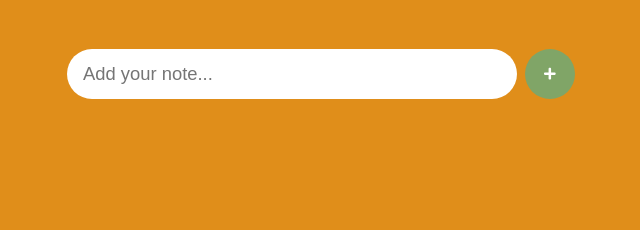
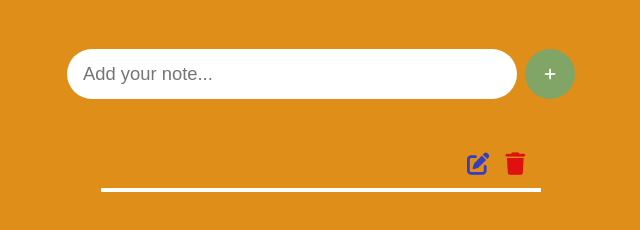
Before and after one commit to AnmolBhatia1001/ASB_JS21_TODOAPP, a plain HTML site: page index.html in a window 1280 px wide. Both pictures are taken after a click on the button 869 px from the left and 150 px from the top of the page. Shown: the part 76-306 px from the top of the page, without its empty margins (319-959 px from the left). Drawn offline with Linux system fonts and the light colour scheme.

Commit message:
Functionality Added

```diff
--- a/index.html
+++ b/index.html
@@ -6,17 +6,20 @@
     <title>Todo App</title>
     <link rel="stylesheet" href="./style.css">
     <link href="https://fonts.googleapis.com/css2?family=Bebas+Neue&display=swap" rel="stylesheet">
+    <!-- <script src="https://use.fontawesome.com/releases/v5.13.0/js/all.js"></script> -->
+    <link
+    rel="stylesheet" href="https://cdnjs.cloudflare.com/ajax/libs/font-awesome/6.2.0/css/all.min.css" integrity="sha512-xh6O/CkQoPOWDdYTDqeRdPCVd1SpvCA9XXcUnZS2FmJNp1coAFzvtCN9BmamE+4aHK8yyUHUSCcJHgXloTyT2A==" crossorigin="anonymous" referrerpolicy="no-referrer"
+    />
 </head>
 <body>
     <h1><span class="heading">TODO</span>App</h1>
     <div class="input_div">
-        <input type="text" class="input" placeholder="Add your note...">
-        <button class="addButton"><i class="fas fa-plus"></i></button>
+        <input type="text" id="input" class="input" placeholder="Add your note...">
+        <button class="addButton" onclick="addNote()"><i class="fas fa-plus"></i></button>
     </div>
-
-    <div class="container">
+    <div id="container" class="container">
     </div>
     <script type="text/javascript" src="./index.js"></script>
-    <script src="https://use.fontawesome.com/releases/v5.13.0/js/all.js"></script>
+
 </body>
 </html>
--- a/index.js
+++ b/index.js
@@ -0,0 +1,47 @@
+function addNote(){
+    const userInput = document.getElementById("input");
+    const container = document.getElementById("container");
+    const noteDiv = document.createElement("div")
+    const noteText = document.createElement("input")
+    const editIcon = document.createElement("i")
+    const delIcon = document.createElement("i")
+
+    noteDiv.className = "item"
+    noteText.className = "item_input"
+    noteText.value = userInput.value
+    noteText.disabled = true
+
+    editIcon.className = "fa-solid fa-pen-to-square editButton"
+    delIcon.className = "fa-solid fa-trash deleteButton"
+
+    noteDiv.append(noteText)
+    noteDiv.append(editIcon)
+    noteDiv.append(delIcon)
+    container.append(noteDiv)
+
+    userInput.value = ""
+    editDelFn()
+}
+
+function editDelFn(){
+    const items = document.querySelectorAll(".item")
+    const editBtns = document.querySelectorAll(".editButton")
+    const delBtns = document.querySelectorAll(".deleteButton")
+
+    for(let i=0; i<delBtns.length; i++){
+        editBtns[i].addEventListener("click", function(event){
+            event.stopImmediatePropagation()
+            const expression = items[i].querySelector("input");
+            if(expression.disabled){
+                expression.disabled = false
+            }else{
+                expression.disabled = true
+            }
+        })
+
+        delBtns[i].addEventListener("click", function(event){
+            event.stopImmediatePropagation()
+            items[i].remove()
+        })
+    }
+}
--- a/style.css
+++ b/style.css
@@ -79,7 +79,7 @@ h1 {
   color: rgb(255, 255, 255);
   border: none;
   width: 350px;
-  font-size: 1.4rem;
+  font-size: 2rem;
 }
 
 .editButton {
```
